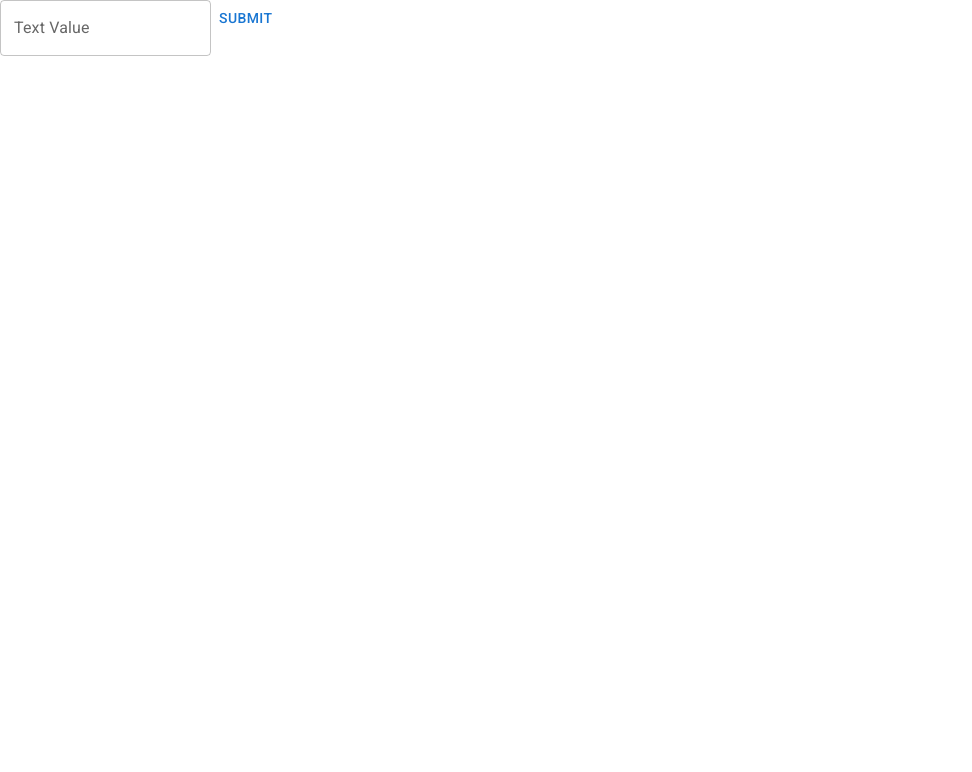
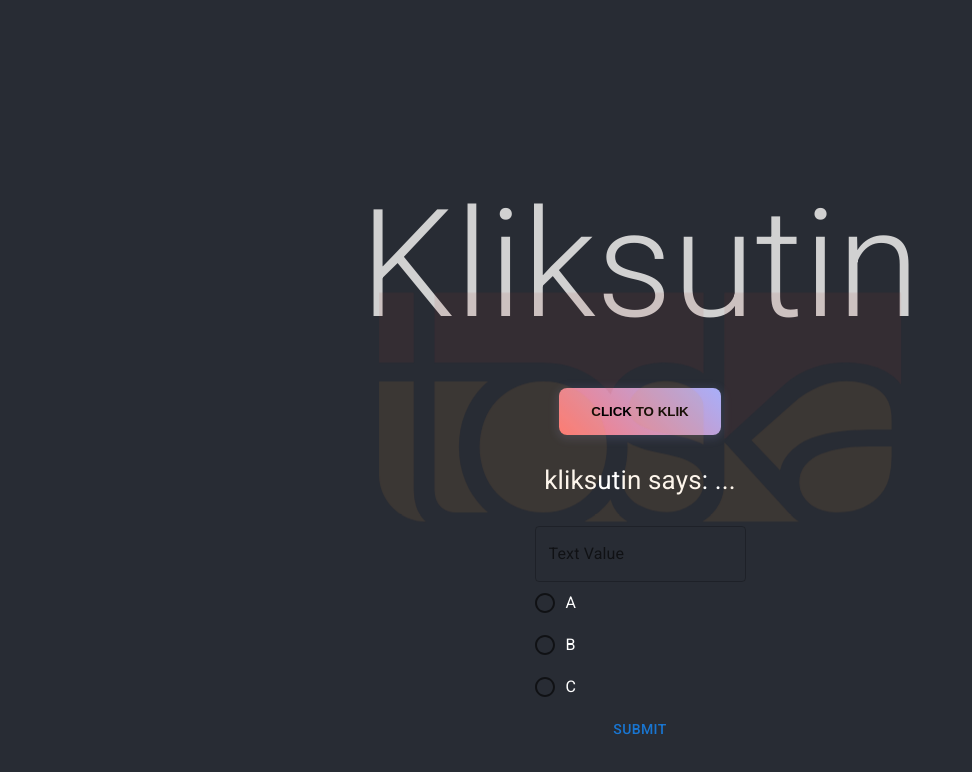
Before and after one commit to UniversityOfHelsinkiCS/kliksutin, a React (Create React App) app: page / in a window 1280 px wide. Shown: the top 772 px of the page, without its empty margins (0-972 px from the left). Built offline with nearby package versions, Linux system fonts and the light colour scheme.

Commit message:
Create FormRadioGroup component for radio button inputs

```diff
--- a/src/client/App.tsx
+++ b/src/client/App.tsx
@@ -44,4 +44,4 @@ const App = () => {
   )
 }
 
-export default Form
+export default App
--- a/src/client/components/Form.tsx
+++ b/src/client/components/Form.tsx
@@ -1,22 +1,22 @@
-import { TextField, Button } from "@mui/material";
-import { Controller, SubmitHandler, useForm } from "react-hook-form";
+import { TextField, Button } from '@mui/material'
+import { Controller, useForm } from 'react-hook-form'
+import FormRadioGroup from './FormRadioGroup'
 
 const Form = () => {
-  const { register, handleSubmit, control, formState:{ errors } } = useForm({
-    mode: "onBlur"
-  });
-  const onSubmit: SubmitHandler<any> = data => console.log(data);
+  const { handleSubmit, control } = useForm({
+    mode: 'onBlur',
+  })
+  const onSubmit = (data) => console.log(data)
 
   return (
     <form onSubmit={handleSubmit(onSubmit)}>
       <Controller
         name="testField"
         control={control}
-				defaultValue=""
-        render={({ field }) => (
-          <TextField {...field} label={"Text Value"} />
-        )}
+        defaultValue=""
+        render={({ field }) => <TextField {...field} label={'Text Value'} />}
       />
+      <FormRadioGroup control={control} />
       <Button onClick={handleSubmit(onSubmit)}>Submit</Button>
     </form>
   )
--- /dev/null
+++ b/src/client/components/FormRadioGroup.tsx
@@ -0,0 +1,33 @@
+import { RadioGroup, FormControlLabel, Radio } from '@mui/material'
+import { Controller } from 'react-hook-form'
+
+const FormRadioGroup = ({ control }) => {
+  return (
+    <Controller
+      control={control}
+      name="checkbox"
+      defaultValue={''}
+      render={({ field }) => (
+        <RadioGroup {...field}>
+          <FormControlLabel
+            value={'choise 1'}
+            control={<Radio />}
+            label={'A'}
+          />
+          <FormControlLabel
+            value={'choise 2'}
+            control={<Radio />}
+            label={'B'}
+          />
+          <FormControlLabel
+            value={'choise 3'}
+            control={<Radio />}
+            label={'C'}
+          />
+        </RadioGroup>
+      )}
+    />
+  )
+}
+
+export default FormRadioGroup
```
Also changed, not shown: 1 other file (tests, documents, lock files or other folders).
